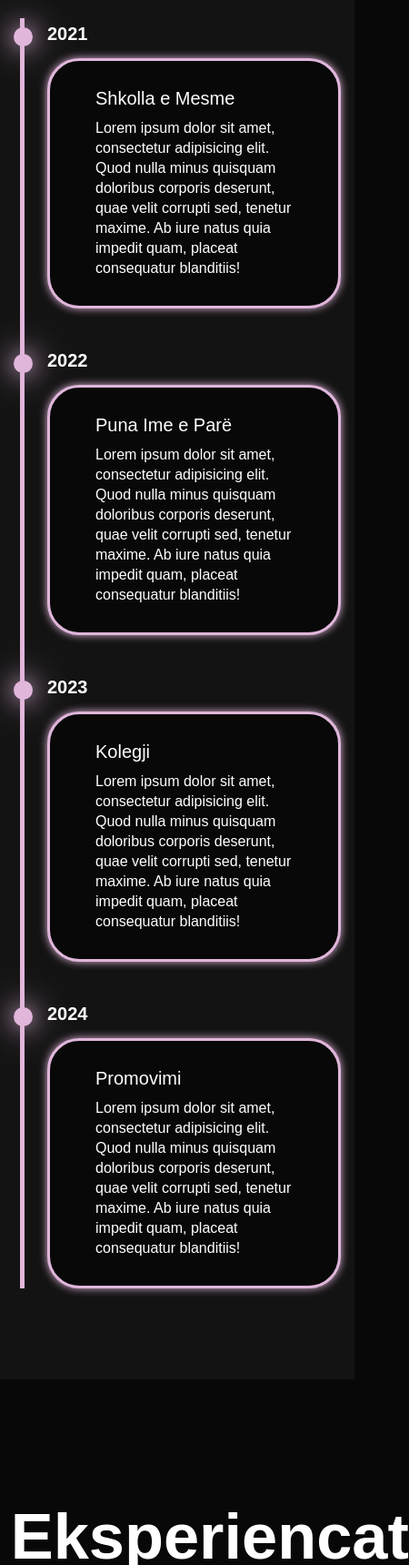
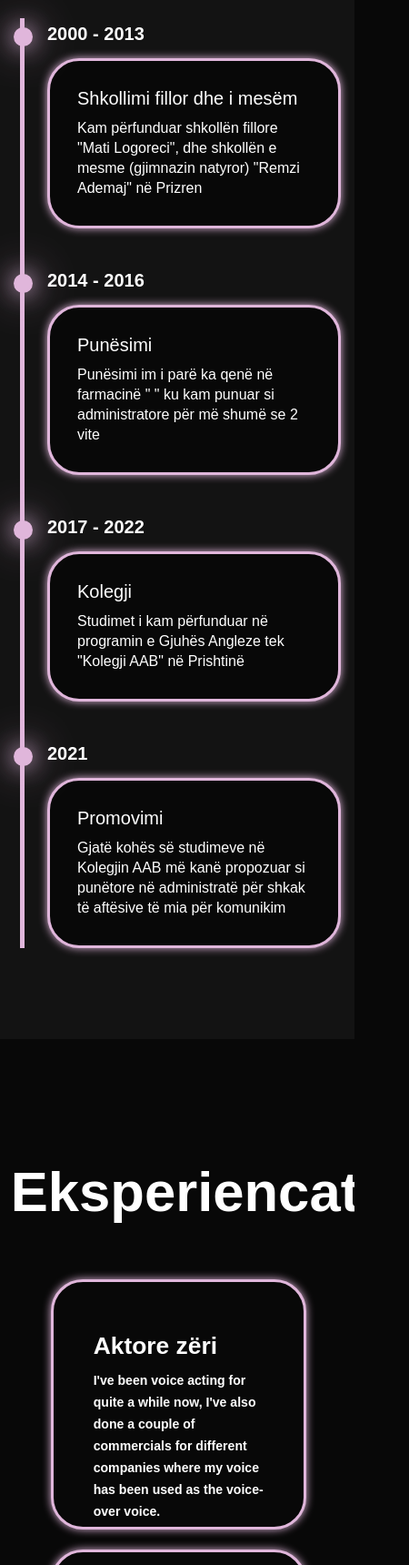
Before and after one commit to benetnezaj/Era-Shala, a plain HTML site: page index-al.html in a window 390 px wide. Shown: the part 1280-3000 px from the top of the page at 91% size, 450 px wide, since content can reach past the window. Drawn offline with nearby package versions, Linux system fonts and the light colour scheme.

Commit message:
Fixed webkit and widths

```diff
--- a/index-al.html
+++ b/index-al.html
@@ -55,37 +55,37 @@
         <div class="timeline-items">
             <div class="timeline-item">
                 <div class="timeline-dot"></div>
-                    <div class="timeline-date">2021</div>
+                    <div class="timeline-date">2000 - 2013</div>
                     <div class="timeline-content">
-                        <h3>Shkolla e Mesme</h3>
-                        <p>Lorem ipsum dolor sit amet, consectetur adipisicing elit. Quod nulla minus quisquam doloribus corporis deserunt, quae velit corrupti sed, tenetur maxime. Ab iure natus quia impedit quam, placeat consequatur blanditiis!</p>
+                        <h3>Shkollimi fillor dhe i mesëm</h3>
+                        <p>Kam përfunduar shkollën fillore "Mati Logoreci", dhe shkollën e mesme (gjimnazin natyror) "Remzi Ademaj" në Prizren</p>
                     </div>
             </div>
 
             <div class="timeline-item">
                 <div class="timeline-dot"></div>
-                    <div class="timeline-date">2022</div>
+                    <div class="timeline-date">2014 - 2016</div>
                     <div class="timeline-content">
-                        <h3>Puna Ime e Parë</h3>
-                        <p>Lorem ipsum dolor sit amet, consectetur adipisicing elit. Quod nulla minus quisquam doloribus corporis deserunt, quae velit corrupti sed, tenetur maxime. Ab iure natus quia impedit quam, placeat consequatur blanditiis!</p>
+                        <h3>Punësimi</h3>
+                        <p>Punësimi im i parë ka qenë në farmacinë " " ku kam punuar si administratore për më shumë se 2 vite</p>
                     </div>
             </div>
 
             <div class="timeline-item">
                 <div class="timeline-dot"></div>
-                    <div class="timeline-date">2023</div>
+                    <div class="timeline-date">2017 - 2022</div>
                     <div class="timeline-content">
                         <h3>Kolegji</h3>
-                        <p>Lorem ipsum dolor sit amet, consectetur adipisicing elit. Quod nulla minus quisquam doloribus corporis deserunt, quae velit corrupti sed, tenetur maxime. Ab iure natus quia impedit quam, placeat consequatur blanditiis!</p>
+                        <p>Studimet i kam përfunduar në programin e Gjuhës Angleze tek "Kolegji AAB" në Prishtinë</p>
                     </div>
             </div>
 
             <div class="timeline-item">
                 <div class="timeline-dot"></div>
-                    <div class="timeline-date">2024</div>
+                    <div class="timeline-date">2021</div>
                     <div class="timeline-content">
                         <h3>Promovimi</h3>
-                        <p>Lorem ipsum dolor sit amet, consectetur adipisicing elit. Quod nulla minus quisquam doloribus corporis deserunt, quae velit corrupti sed, tenetur maxime. Ab iure natus quia impedit quam, placeat consequatur blanditiis!</p>
+                        <p>Gjatë kohës së studimeve në Kolegjin AAB më kanë propozuar si punëtore në administratë për shkak të aftësive të mia për komunikim</p>
                     </div>
             </div>
         </div>
@@ -113,7 +113,7 @@
 
             <div class="experience-box">
                 <div class="experience-info">
-                    <h4 style="font-size: 2.5rem;">Menaxhere e Rrjeteve Sociale</h4>
+                    <h4>Menaxhere e Rrjeteve Sociale</h4>
                     <p>My Social Media Management experience started of as kind of a hobby, by managing one of my friends Social Media accounts but searching in the internet I've been able to find quite a lot of tips that helped me become pretty good at managing Social Media accounts.</p>
                 </div>
             </div>
--- a/style.css
+++ b/style.css
@@ -307,7 +307,7 @@ span {
         content: "College Administrator";
     }
     41%, 60% {
-        content: "Fashion Designer";
+        content: "Voice Actress";
     }
     61%, 80% {
         content: "Social Media Manager";
@@ -403,7 +403,7 @@ span {
 .timeline-content {
     background-color: var(--bg-color);
     border: 3px solid var(--main-color);
-    padding: 30px 50px;
+    padding: 30px 30px;
     border-radius: 4rem;
     box-shadow: 0 0 10px var(--main-color);
     cursor: default;
@@ -691,6 +691,7 @@ span {
 }
 
 @media (max-width:991px) {
+
     header {
         padding: 2rem 3%;
     }
@@ -730,11 +731,15 @@ span {
     }
 
     .footer {
-        padding: 2rem 3%;
+        padding: 3rem 3%;
     }
 }
 
 @media (max-width:895px) {
+    body {
+        overflow-x: hidden;
+    }
+
     #menu-icon {
         display: block;
     }
@@ -802,10 +807,27 @@ span {
     }
 
     .experiences h2 {
-        margin-bottom: 3rem;
+        margin-bottom: 7rem;
+        font-size: 7rem;
     }
 
     .experiences-container {
         grid-template-columns: repeat(1, 1fr);
     }
+
+    .experience-box:nth-child(1) {
+        height: 275px;
+    }
+
+    .experience-box:nth-child(even) {
+        height: 300px;
+    }
+
+    .experience-box:nth-child(3) {
+        height: 400px;
+    }
+
+    .experience-box:nth-child(3) h4 {
+        font-size: 2.5rem;
+    }
 }
```
Also changed, not shown: index.html (+6 -6 lines).
